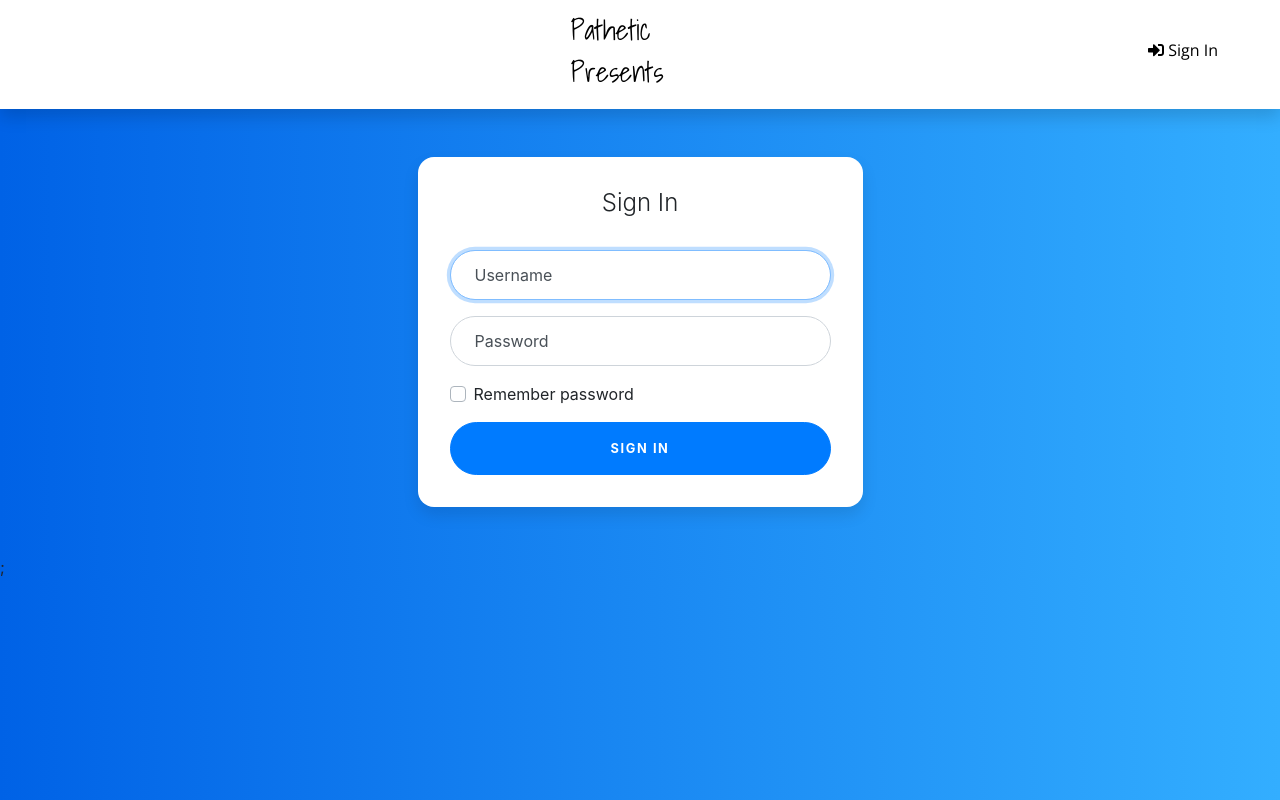
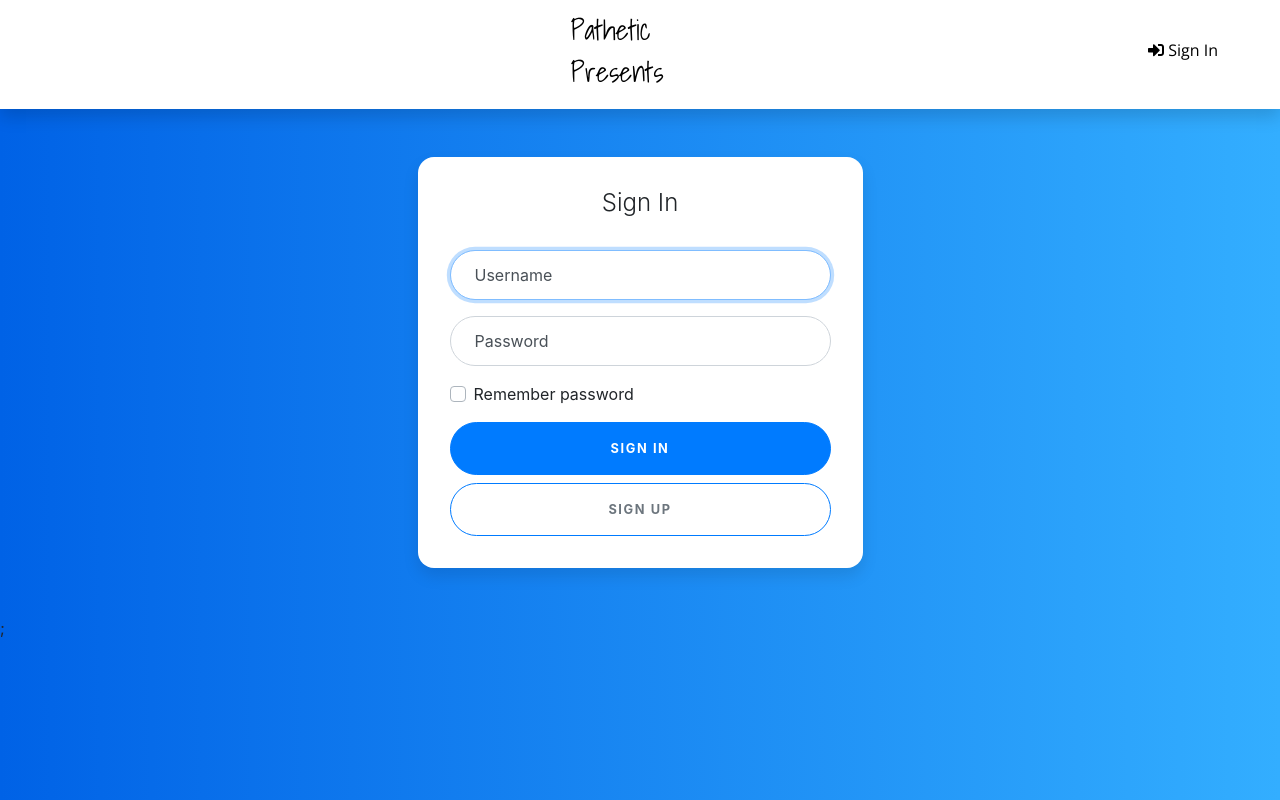
Before and after one commit to tothmate911/Microservice-project-FRONTEND, a React (Create React App) app: page /login in a window 1280 px wide. Built offline with nearby package versions, Linux system fonts and the light colour scheme; no server answers; the HTML template or start-up script is replaced by a standard one.

Commit message:
Add registration page

```diff
--- a/src/App.js
+++ b/src/App.js
@@ -5,6 +5,7 @@ import Home from "./page/Home";
 import Header from "./layout/Header";
 import { ProductProvider } from "./context/ProductContext";
 import LoginPage from "./page/LoginPage";
+import RegistrationPage from "./page/RegistrationPage";
 
 function App() {
   return (
@@ -14,6 +15,7 @@ function App() {
           <Header />
           <Route exact path="/" component={Home} />
           <Route exact path="/login" component={LoginPage} />
+          <Route exact path="/registration" component={RegistrationPage} />
         </Router>
       </ProductProvider>
     </div>
--- a/src/layout/Auth.js
+++ b/src/layout/Auth.js
@@ -1,9 +1,22 @@
 import React from "react";
 import "../Login.css";
+import { Link } from "react-router-dom";
 
 const Auth = (props) => {
   let { operation } = props;
   let operationClass = operation === "Sign In" ? "signin" : "signup";
+  const RegistrationButton = (
+    <Link to="/registration">
+      <button
+        className="btn btn-lg btn-primary btn-block text-uppercase mt-2 bg-white text-secondary"
+        type="button"
+      >
+        Sign Up
+      </button>
+    </Link>
+  );
+
+  const registration = operation === "Sign In" ? RegistrationButton : "";
 
   const content = (
     <div className="container">
@@ -55,6 +68,7 @@ const Auth = (props) => {
                 >
                   {operation}
                 </button>
+                {registration}
               </form>
             </div>
           </div>
--- /dev/null
+++ b/src/page/RegistrationPage.js
@@ -0,0 +1,14 @@
+import React from "react";
+import Auth from "../layout/Auth";
+
+function LoginPage() {
+  const content = (
+    <div>
+      <Auth key="registration" operation="Sign Up" />;
+    </div>
+  );
+
+  return content;
+}
+
+export default LoginPage;
--- a/src/styledComponents/Login.js
+++ b/src/styledComponents/Login.js
@@ -18,7 +18,7 @@ const Button = styled.div`
 const content = (
   <React.Fragment>
     <Button>
-      <Link to="/">
+      <Link to="/login">
         <h6 className="open-sans">
           <i className="fas fa-sign-in-alt"></i> Sign In
         </h6>
```
